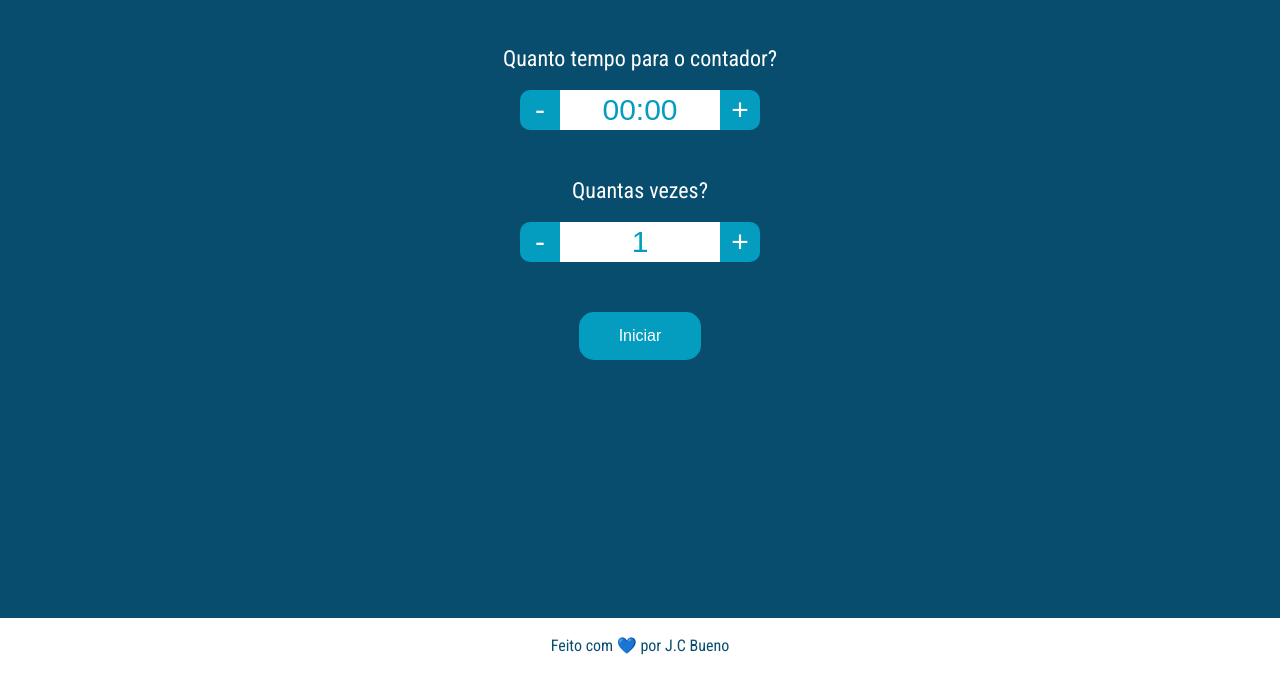
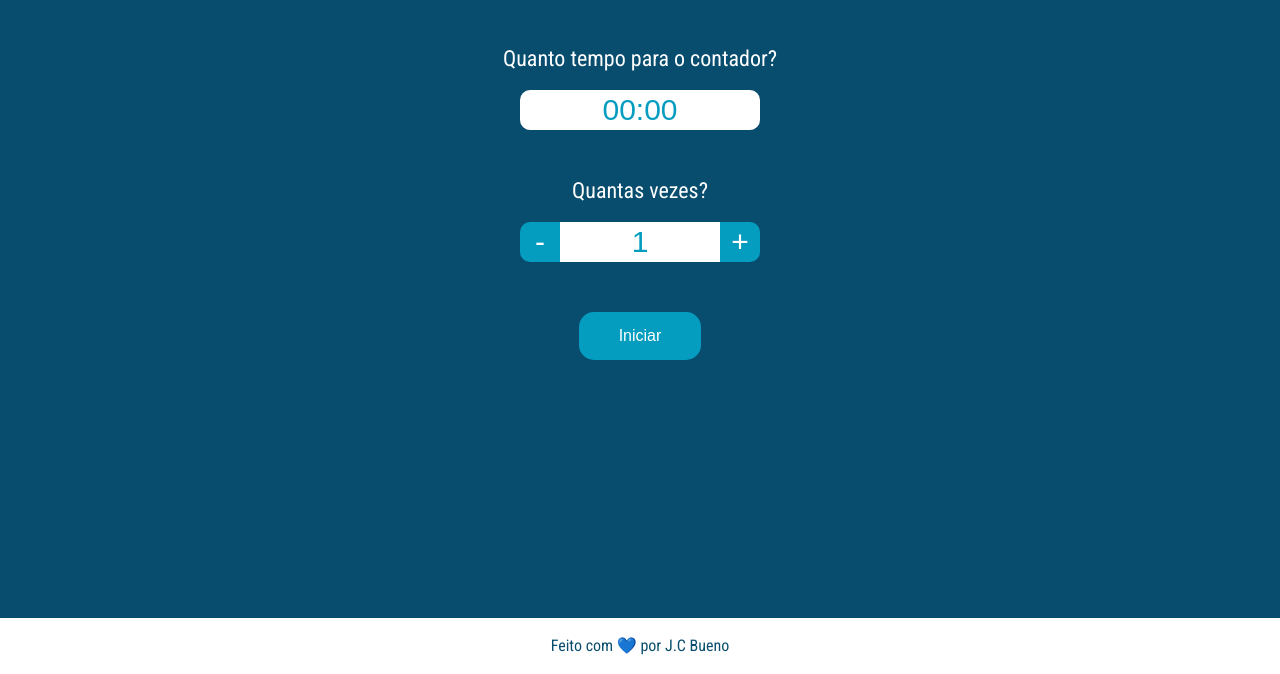
Before and after one commit to buenojc/alertas-intervalo, a plain HTML site: page index.html in a window 1280 px wide. Shown: the part 126-800 px from the top of the page. Drawn offline with Linux system fonts and the light colour scheme.

Commit message:
Tira botões de adição e diminuição de tempo

```diff
--- a/index.html
+++ b/index.html
@@ -19,9 +19,9 @@
     <div class="counter-wrapper">
         <p>Quanto tempo para o contador?</p>
         <div class="selector-wrapper">
-            <button id="remove-time" class="button -remove decrement-time">-</button>
-            <input type="numeric" id="set-time"></input>
-            <button id="add-time" class="button -add increment-time">+</button>
+            <!-- <button id="remove-time" class="button -remove decrement-time">-</button> -->
+            <input class="time-input" type="numeric" id="set-time" placeholder="00:00:00" maxlength="8"></input>
+            <!-- <button id="add-time" class="button -add increment-time">+</button> -->
         </div>
     </div>
 
--- a/styles.css
+++ b/styles.css
@@ -36,6 +36,11 @@ input{
     text-align: center;
     color: var(--color-lighter-blue);
     outline: none;
+}
+
+input.time-input{
+    width: calc(10rem + 80px);
+    border-radius: 10px;
 }
 
 
```
